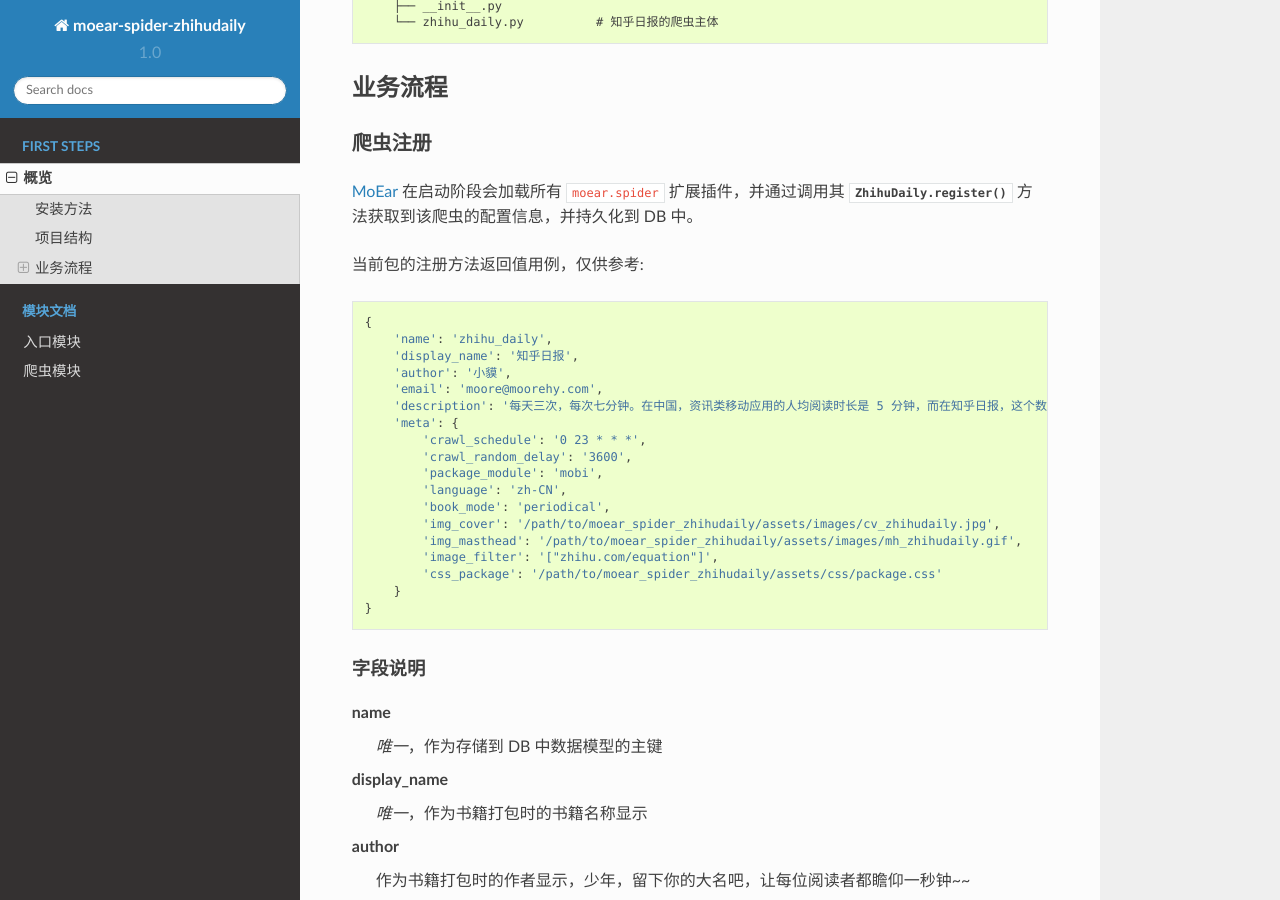
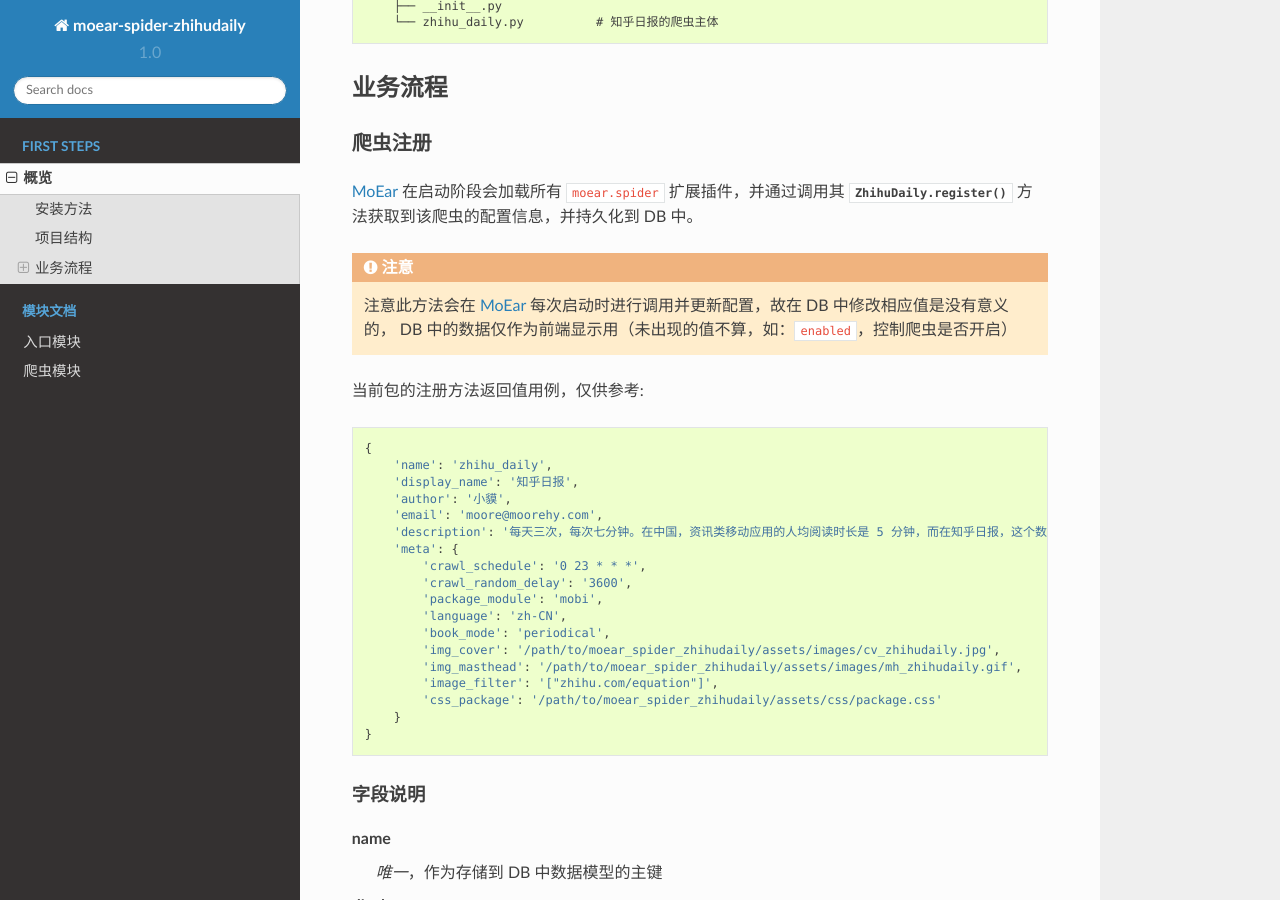
Before and after one commit to littlemo/moear-spider-zhihudaily, a Sphinx documentation site: the page built from docs/source/intro/overview.rst, in a window 1280 px wide and 900 px high, scrolled down 837 px. Built offline with Sphinx 7.4.7 and the Read the Docs theme 2.0.0, drawn with Linux system fonts in a browser that asks for light colours; formulas are drawn with MathJax 3.

Commit message:
F: 添加一处注意说明

```diff
--- a/docs/source/intro/overview.rst
+++ b/docs/source/intro/overview.rst
@@ -50,6 +50,11 @@
 
 `MoEar`_ 在启动阶段会加载所有 ``moear.spider`` 扩展插件，并通过调用其
 :meth:`.ZhihuDaily.register` 方法获取到该爬虫的配置信息，并持久化到 DB 中。
+
+.. attention::
+
+    注意此方法会在 `MoEar`_ 每次启动时进行调用并更新配置，故在 DB 中修改相应值是没有意义的，
+    DB 中的数据仅作为前端显示用（未出现的值不算，如：``enabled``，控制爬虫是否开启）
 
 当前包的注册方法返回值用例，仅供参考::
 
```
